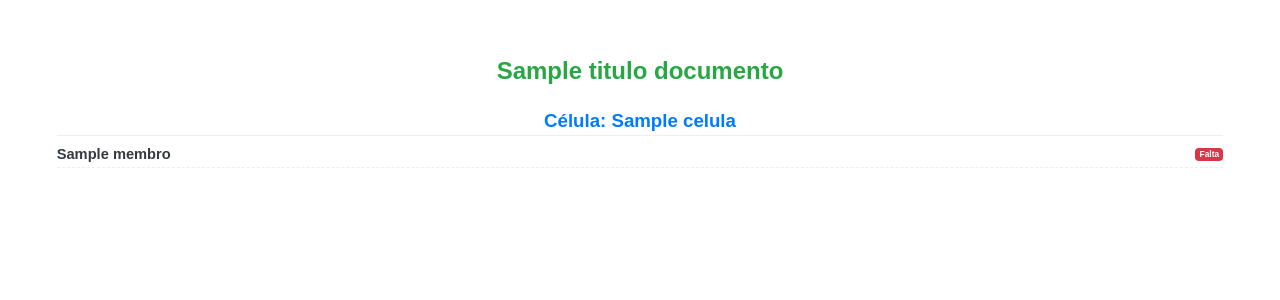
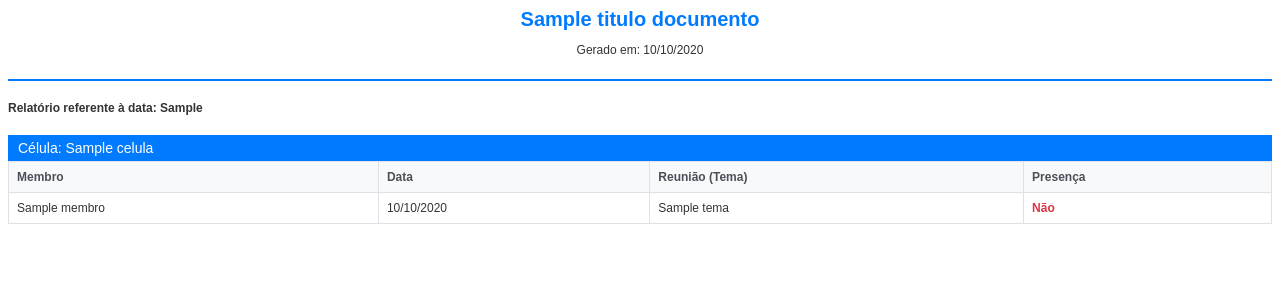
Before and after one commit to Marcos415/sistema_igreja, a Django app: template membros/templates/membros/historico_frequencia_pdf.html in a window 1280 px wide. Shown: the top 300 px of the page. Run offline with Django 5.2, Linux system fonts and the light colour scheme; the template is opened without the code that fills it: most values are stand-ins (such as "Sample title", 1, 10 or a date in 2020).

```diff
--- a/membros/templates/membros/historico_frequencia_pdf.html
+++ b/membros/templates/membros/historico_frequencia_pdf.html
@@ -1,162 +1,91 @@
 <!DOCTYPE html>
 <html>
 <head>
-    <title>{{ titulo_documento }}</title>
+    <meta charset="UTF-8">
     <style>
+        @page {
+            size: A4;
+            margin: 1cm;
+        }
         body {
             font-family: Arial, sans-serif;
-            margin: 15mm; /* Margem reduzida */
-            font-size: 9pt; /* Fonte ligeiramente menor */
+            font-size: 12px;
+            color: #333;
         }
-        h1 {
-            color: #28a745;
+        .header {
             text-align: center;
-            margin-bottom: 15px; /* Margem reduzida */
-            font-size: 18pt; /* Tamanho do título principal */
+            margin-bottom: 20px;
+            border-bottom: 2px solid #007bff;
+            padding-bottom: 10px;
         }
-        h2 {
-            color: #007bff;
-            margin-top: 25px; /* Margem reduzida */
-            margin-bottom: 10px; /* Margem reduzida */
-            border-bottom: 1px solid #eee;
-            padding-bottom: 3px; /* Padding reduzido */
-            font-size: 14pt; /* Tamanho do título da célula */
-            text-align: center; /* CENTRALIZADO AQUI */
+        h1 { color: #007bff; font-size: 20px; margin: 0; }
+        .info { margin-bottom: 15px; font-weight: bold; }
+
+        /* Estilo da Tabela semelhante ao Sistema */
+        table {
+            width: 100%;
+            border-collapse: collapse;
+            margin-bottom: 20px;
         }
-        .member-entry {
-            margin-bottom: 8px; /* Espaçamento entre entradas de membros */
-            border-bottom: 1px dashed #eee; /* Separador leve */
-            padding-bottom: 5px;
+        th {
+            background-color: #f8f9fa;
+            color: #495057;
+            font-weight: bold;
+            text-align: left;
+            padding: 8px;
+            border: 1px solid #dee2e6;
         }
-        .member-line { /* Estilo para o nome e status na mesma linha */
-            display: flex;
-            justify-content: space-between; /* Empurra os itens para as extremidades */
-            align-items: center; /* Alinha verticalmente no centro */
-            margin-bottom: 0; /* Remove margem inferior para não adicionar espaço extra */
+        td {
+            padding: 8px;
+            border: 1px solid #dee2e6;
         }
-        .member-name { /* Estilo para o nome do membro */
-            color: #343a40; /* Cor mais escura para o nome */
-            font-weight: bold;
-            font-size: 11pt; /* Tamanho da fonte do nome */
-            flex-grow: 1; /* Permite que o nome ocupe o espaço disponível */
+        .celula-title {
+            background-color: #007bff;
+            color: white;
+            padding: 5px 10px;
+            font-size: 14px;
+            margin-top: 20px;
         }
-        .status-badge-container { /* NOVO CONTAINER para o badge para controle de margem */
-            margin-left: auto; /* Empurra o badge para a direita */
-        }
-        .attendance-list {
-            list-style: none; /* Remove marcadores de lista */
-            padding-left: 0; /* Remove padding padrão da lista */
-            margin-top: 5px;
-            margin-bottom: 0;
-        }
-        .attendance-list li {
-            margin-bottom: 2px;
-            line-height: 1.4;
-            display: flex; /* Transforma o item da lista em flex para alinhar data e status */
-            justify-content: space-between; /* Empurra data para esquerda, status para direita */
-            align-items: center;
-        }
-        .badge {
-            padding: 0.25em 0.5em; /* Padding reduzido */
-            border-radius: 0.25rem;
-            font-size: 70%; /* Fonte ligeiramente menor */
-            font-weight: 700;
-            line-height: 1;
-            text-align: center;
-            white-space: nowrap;
-            vertical-align: baseline;
-            display: inline-block;
-        }
-        .badge.bg-success {
-            background-color: #28a745;
-            color: #fff;
-        }
-        .badge.bg-danger {
-            background-color: #dc3545;
-            color: #fff;
-        }
-        .alert {
-            padding: 8px; /* Padding reduzido */
-            margin-bottom: 10px; /* Margem reduzida */
-            border: 1px solid transparent;
-            border-radius: 0.25rem;
-            color: #004085;
-            background-color: #cce5ff;
-            border-color: #b8daff;
-            text-align: center;
-            font-size: 9pt;
-        }
-        /* Quebras de página para impressão */
-        .cell-section {
-            page-break-before: always; /* Inicia cada célula em uma nova página */
-            page-break-inside: avoid;
-        }
-        .member-entry {
-            page-break-inside: avoid;
-        }
+        .presente { color: #28a745; font-weight: bold; }
+        .falta { color: #dc3545; font-weight: bold; }
     </style>
 </head>
 <body>
-    <h1>{{ titulo_documento }}</h1>
+    <div class="header">
+        <h1>{{ titulo_documento }}</h1>
+        <p>Gerado em: {{ data_geracao|date:"d/m/Y" }}</p>
+    </div>
 
-    {% if celulas_com_frequencia %}
-        {% for celula_item in celulas_com_frequencia %}
-            <div class="cell-section">
-                <h2>Célula: {{ celula_item.celula.nome }}</h2>
-                {% if celula_item.membros_da_celula %}
-                    {% for membro_item in celula_item.membros_da_celula %}
-                        <div class="member-entry">
-                            {# Lógica para exibir nome e status na mesma linha ou como lista #}
-                            {% if selected_data_reuniao %}
-                                {# Se uma data específica foi filtrada, mostra nome e status na mesma linha, status à direita #}
-                                {% for freq in membro_item.frequencias %}
-                                    <div class="member-line">
-                                        <span class="member-name">{{ membro_item.membro.nome_completo }}</span>
-                                        <span class="status-badge-container">
-                                            {% if freq.presente %}
-                                                <span class="badge bg-success">Presente</span>
-                                            {% else %}
-                                                <span class="badge bg-danger">Falta</span>
-                                            {% endif %}
-                                        </span>
-                                    </div>
-                                {% endfor %}
-                            {% else %}
-                                {# Se não há filtro de data, ou múltiplas frequências, mantém a lista #}
-                                <div class="member-line" style="justify-content: flex-start; margin-bottom: 5px;"> {# Alinha à esquerda #}
-                                    <span class="member-name">{{ membro_item.membro.nome_completo }}</span>
-                                </div>
-                                {% if membro_item.frequencias %}
-                                    <ul class="attendance-list">
-                                        {% for freq in membro_item.frequencias %}
-                                        <li>
-                                            <span>{{ freq.reuniao.data_reuniao|date:"d/m/Y" }} ({{ freq.reuniao.tema }})</span>
-                                            <span>
-                                                {% if freq.presente %}
-                                                    <span class="badge bg-success">Presente</span>
-                                                {% else %}
-                                                    <span class="badge bg-danger">Falta</span>
-                                                {% endif %}
-                                            </span>
-                                        </li>
-                                        {% endfor %}
-                                    </ul>
-                                {% else %}
-                                    <p style="padding: 5px;">Nenhum registro de frequência para este membro na célula {{ celula_item.celula.nome }}.</p>
-                                {% endif %}
-                            {% endif %}
-                        </div>
+    {% if selected_data_reuniao %}
+        <div class="info">Relatório referente à data: {{ selected_data_reuniao }}</div>
+    {% endif %}
+
+    {% for item in celulas_com_frequencia %}
+        <div class="celula-title">Célula: {{ item.celula.nome }}</div>
+        <table>
+            <thead>
+                <tr>
+                    <th>Membro</th>
+                    <th>Data</th>
+                    <th>Reunião (Tema)</th>
+                    <th>Presença</th>
+                </tr>
+            </thead>
+            <tbody>
+                {% for m_data in item.membros_da_celula %}
+                    {% for freq in m_data.frequencias %}
+                    <tr>
+                        <td>{{ m_data.membro.nome_completo }}</td>
+                        <td>{{ freq.reuniao.data_reuniao|date:"d/m/Y" }}</td>
+                        <td>{{ freq.reuniao.tema|default:"-" }}</td>
+                        <td class="{% if freq.presente %}presente{% else %}falta{% endif %}">
+                            {% if freq.presente %}Sim{% else %}Não{% endif %}
+                        </td>
+                    </tr>
                     {% endfor %}
-                {% else %}
-                    <p class="alert">Nenhum membro com frequência registrada nesta célula.</p>
-                {% endif %}
-            </div>
-        {% endfor %}
-    {% else %}
-        <div class="alert">
-            Nenhum Histórico de Frequência Encontrado para os filtros aplicados.
-            <p style="margin-top: 5px;">Não há nenhuma reunião com frequência registrada ainda ou os filtros não correspondem a dados existentes.</p>
-        </div>
-    {% endif %}
+                {% endfor %}
+            </tbody>
+        </table>
+    {% endfor %}
 </body>
 </html>
```
